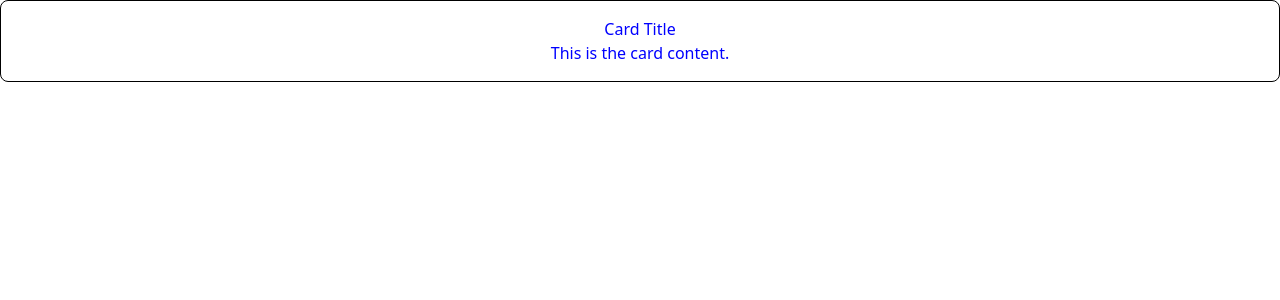
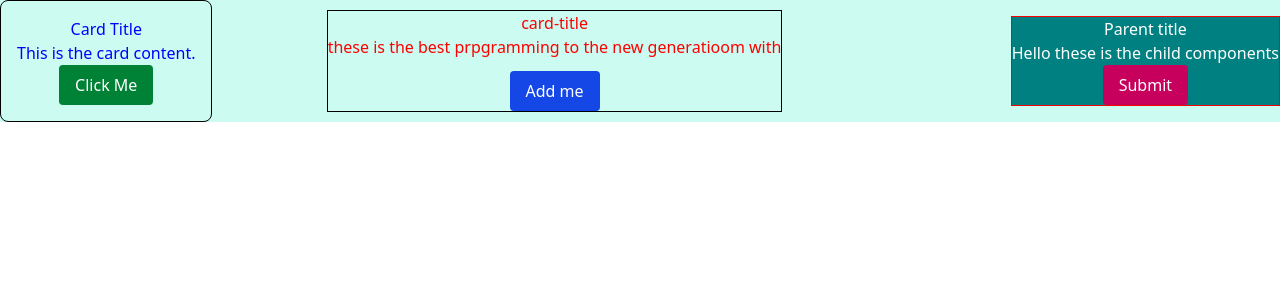
Before and after one commit to abyssiniatech/react-vite-project, a React (Vite) app: page / in a window 1280 px wide. Shown: the top 300 px of the page. Built offline with nearby package versions, Linux system fonts and the light colour scheme.

Commit message:
typescript hook

```diff
--- a/src/App.tsx
+++ b/src/App.tsx
@@ -1,11 +1,29 @@
 import Card from "./Components/React/Childeren"
-
+import Parent from "./Components/React/Parent"
+import Son from "./Components/React/Son"
 const App = () => {
   return (
-    <div>
+    <div className="flex justify-between items-center gap-2 bg-teal-100">
       <Card title="Card Title" style={{ border: "1px solid black", textAlign:"center", color:"blue", padding: "16px", borderRadius: "8px" }}>
         <p>This is the card content.</p>
+        <button className="bg-green-700 text-white px-4 py-2 rounded">Click Me</button>
       </Card>
+
+
+            <Son title={"card-title"} style={{border:"1px solid black", textAlign:"center", color:"red"}}>
+
+              <p>these is the best prpgramming to the new generatioom with </p>
+              <button className="bg-blue-700 text-white rounded px-4 py-2  mt-3">Add me</button>
+            </Son>
+
+
+            <hr />
+
+            <Parent className="text-center" title={"Parent title"} style={{backgroundColor:"teal", border:"1px solid red", color:"white" ,textAlign:"center"}}>
+
+                    <h1>Hello these is the child components </h1>
+                    <button className="bg-pink-700 rounded text-center py-2 px-4 text-white">Submit</button>
+              </Parent>
     </div>
   )
 }
--- /dev/null
+++ b/src/Components/React/Parent.tsx
@@ -0,0 +1,12 @@
+
+type  parentprops ={title:string,children? : React.ReactNode,style? : React.CSSProperties,className:string,}
+const Parent = ({title,children,style}:parentprops) => {
+  return (
+    <div style={style}>
+        <h1>{title}</h1>
+        {children}
+    </div>
+  )
+}
+
+export default Parent
--- /dev/null
+++ b/src/Components/React/Son.tsx
@@ -0,0 +1,12 @@
+import  React  from "react"
+type sonProps={title:string,children?:React.ReactNode ,style?:React.CSSProperties }
+const Son = ({title,children,style}:sonProps) => {
+  return (
+    <div style={style}>
+             <h1>{title}</h1>
+             {children}
+    </div>
+  )
+}
+
+export default Son
```
